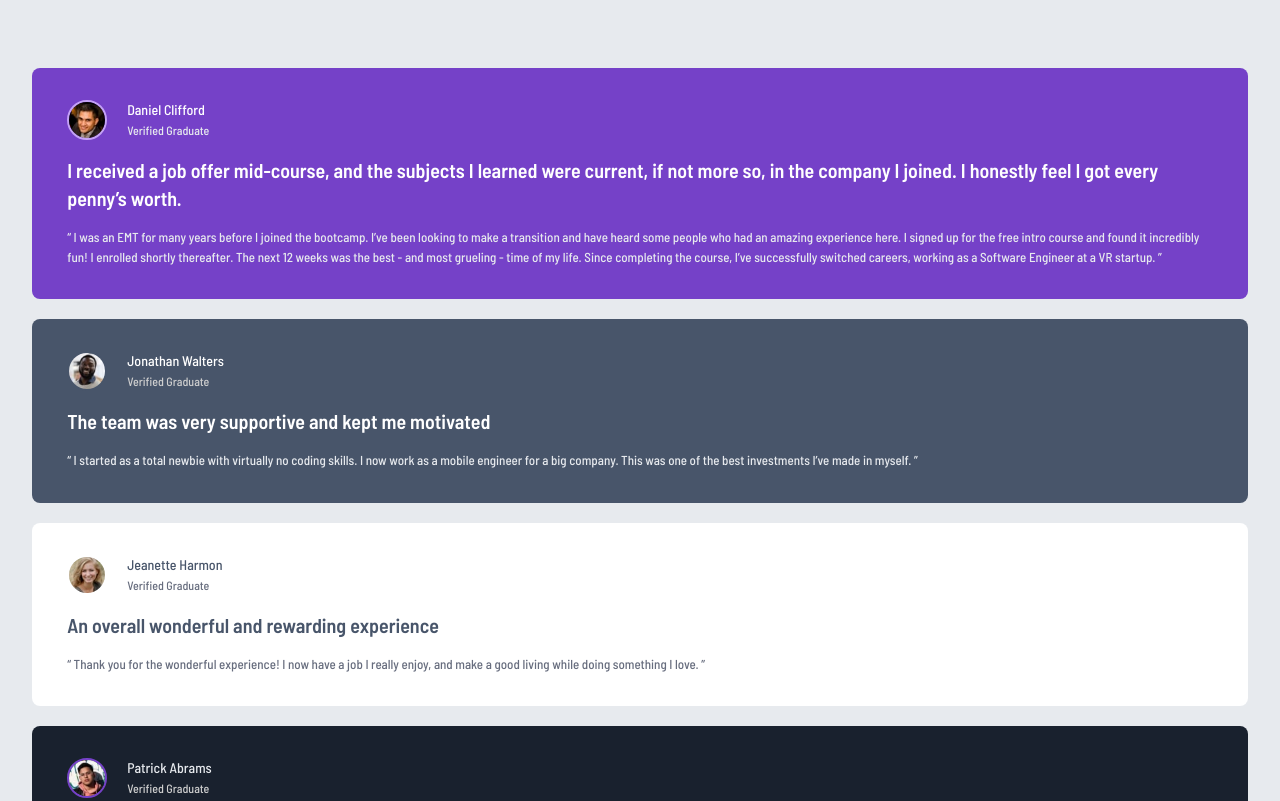
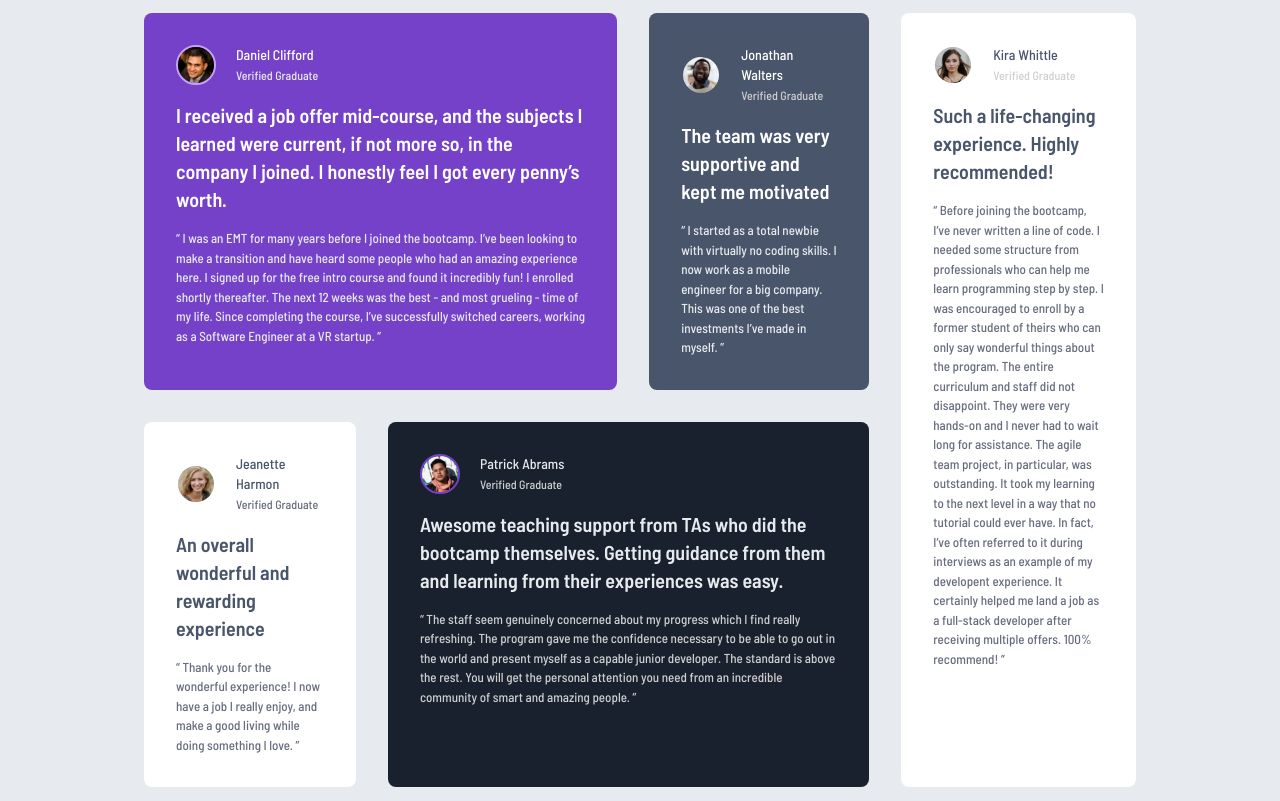
Before and after one commit to NunoJDMachado/testimonials-grid-section, a website: page index.html in a window 1280 px wide. Shown: the top 801 px of the page. Drawn offline with Linux system fonts and the light colour scheme.

Commit message:
Desktop version WIP

```diff
--- a/index.html
+++ b/index.html
@@ -8,9 +8,11 @@
     <link rel="stylesheet" href="css/output.css">
     <title>Frontend Mentor | Testimonials Grid</title>
 </head>
-<body class="bg-[hsl(214,17%,92%)] font-barlow-semi-condensed px-8 py-17">
-    <div class="flex flex-col gap-5">
-        <article class="flex flex-col gap-4 bg-[hsl(263,55%,52%)] rounded-lg text-white font-[500] px-[2.2em] py-8">
+<body class="lg:h-screen sm:flex sm:items-center bg-[hsl(214,17%,92%)] font-barlow-semi-condensed">
+    <div class="flex flex-col lg:flex-row gap-8 sm:gap-4 xl:gap-8 px-8 md:px-16 lg:px-4 xl:px-36 py-17">
+        <div class="flex flex-col gap-8 sm:gap-4 xl:gap-8">
+            <div class="flex flex-col sm:flex-row gap-8 sm:gap-4 xl:gap-8">
+                <article class="flex flex-col gap-4 bg-[hsl(263,55%,52%)] rounded-lg text-white font-[500] p-8 sm:p-5 md:p-6 xl:p-8">
                     <div class="flex items-center gap-5">
                         <img src="images/image-daniel.jpg" alt="Daniel Clifford photo" class="w-10 rounded-full border-2 border-[hsl(264,82%,80%)]">
 
@@ -30,7 +32,7 @@
                     </p>
                 </article>
 
-        <article class="flex flex-col gap-4 bg-[hsl(217,19%,35%)] rounded-lg text-white font-[500] px-[2.2em] py-8">
+                <article class="flex flex-col gap-4 bg-[hsl(217,19%,35%)] rounded-lg text-white font-[500] p-8 sm:p-5 md:p-6 xl:p-8">
                     <div class="flex items-center gap-5">
                         <img src="images/image-jonathan.jpg" alt="Jonathan Walters photo" class="w-10 rounded-full border-2 border-[hsl(217,19%,35%)]">
 
@@ -49,8 +51,10 @@
                         “ I started as a total newbie with virtually no coding skills. I now work as a mobile engineer for a big company. This was one of the best investments I’ve made in myself. ”
                     </p>
                 </article>
+            </div>
 
-        <article class="flex flex-col gap-4 bg-white rounded-lg text-[hsl(217,19%,35%)] font-[500] px-[2.2em] py-8">
+            <div class="flex flex-col sm:flex-row gap-8 sm:gap-4 xl:gap-8">
+                <article class="flex flex-col gap-4 bg-white rounded-lg text-[hsl(217,19%,35%)] font-[500] p-8 sm:p-5 md:p-6 xl:p-8">
                     <div class="flex items-center gap-5">
                         <img src="images/image-jeanette.jpg" alt="Jeanette Harmon photo" class="w-10 rounded-full border-2 border-white">
 
@@ -70,7 +74,7 @@
                     </p>
                 </article>
 
-        <article class="flex flex-col gap-4 bg-[hsl(219,29%,14%)] rounded-lg text-[hsl(214,17%,92%)] font-[500] px-[2.2em] py-8">
+                <article class="flex flex-col gap-4 bg-[hsl(219,29%,14%)] rounded-lg text-[hsl(214,17%,92%)] font-[500] p-8 sm:p-5 md:p-6 xl:p-8">
                     <div class="flex items-center gap-5">
                         <img src="images/image-patrick.jpg" alt="Patrick Abrams photo" class="w-10 rounded-full border-2 border-[hsl(263,55%,52%)]">
 
@@ -89,8 +93,10 @@
                         “ The staff seem genuinely concerned about my progress which I find really refreshing. The program gave me the confidence necessary to be able to go out in the world and present myself as a capable junior developer. The standard is above the rest. You will get the personal attention you need from an incredible community of smart and amazing people. ”
                     </p>
                 </article>
+            </div>
+        </div>
 
-        <article class="flex flex-col gap-4 bg-white rounded-lg text-[hsl(217,19%,35%)] font-[500] px-[2.2em] py-8">
+        <article class="sm:w-5/6 flex flex-col gap-4 bg-white rounded-lg text-[hsl(217,19%,35%)] font-[500] p-8 sm:p-5 md:p-6 xl:p-8">
             <div class="flex items-center gap-5">
                 <img src="images/image-kira.jpg" alt="Kira Whittle photo" class="w-10 rounded-full border-2 border-white">
 
```
Also changed, not shown: css/output.css. Lines whose indentation alone changed are shown as unchanged.
